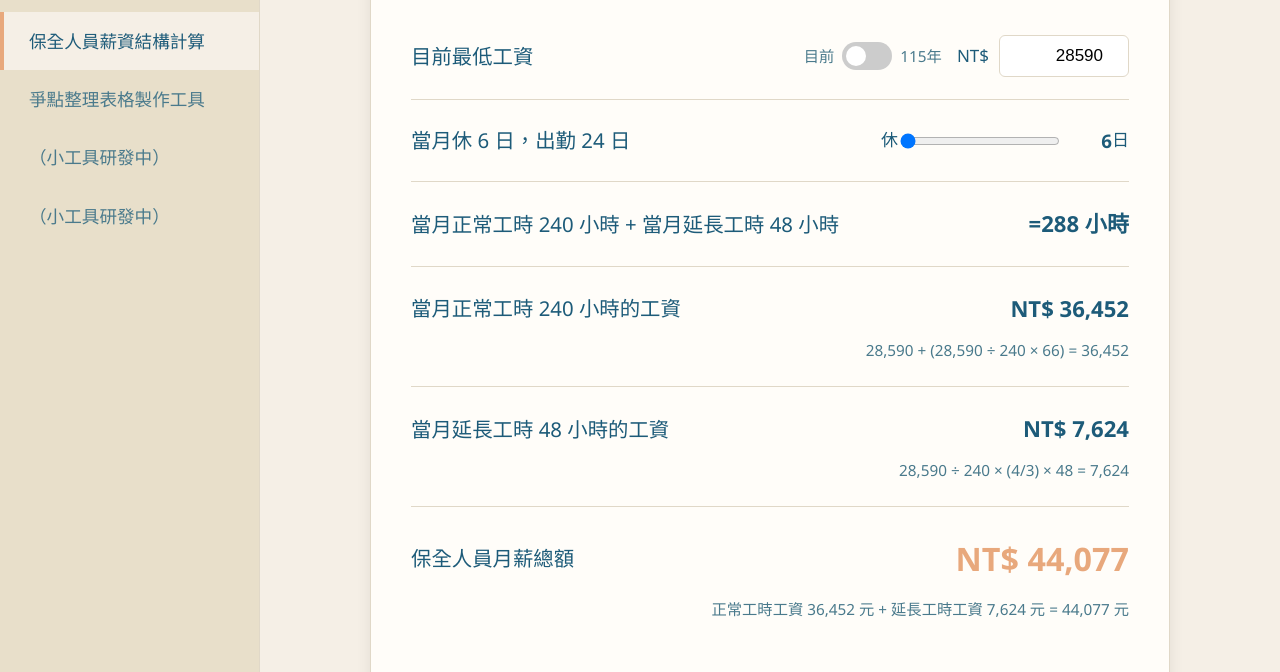
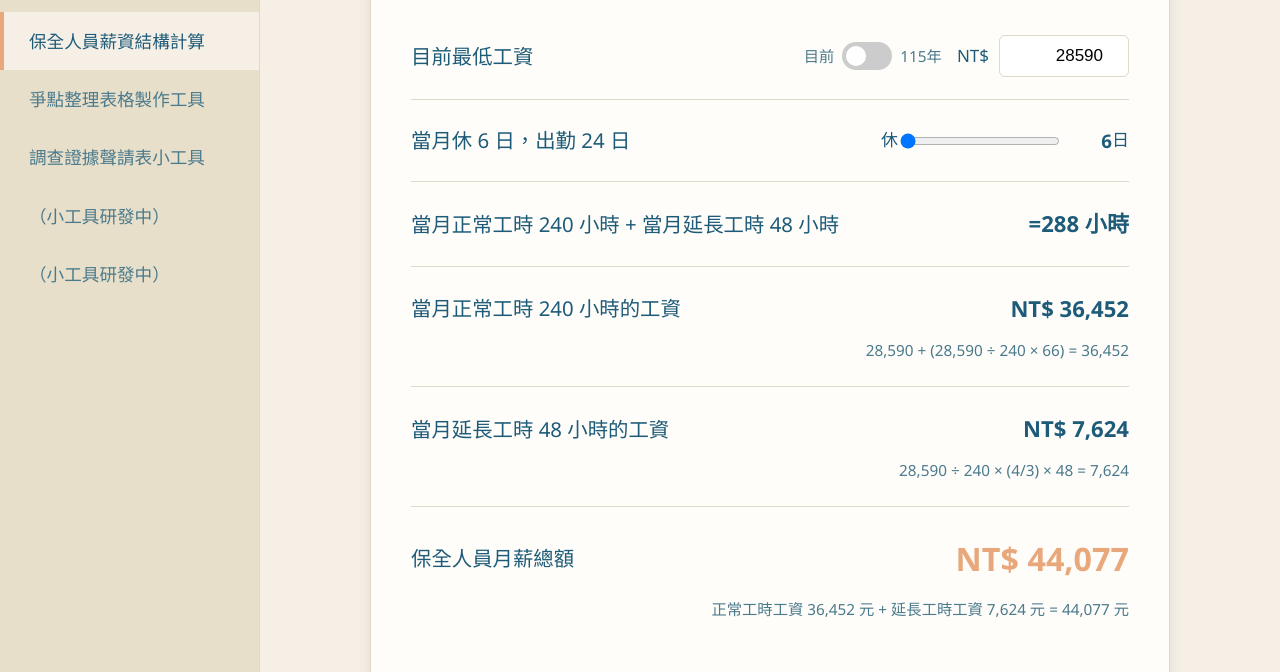
Before and after one commit to ysklushi/toolbox, a plain HTML site: page index.html in a window 1280 px wide. Shown: the part 128-800 px from the top of the page. Drawn offline with Linux system fonts and the light colour scheme.

Commit message:
Add files via upload

```diff
--- a/index.html
+++ b/index.html
@@ -24,10 +24,15 @@
                         保全人員薪資結構計算
                     </a>
                 </li>
-                <!-- 新增的工具連結 -->
                 <li>
                     <a href="./tools/tool-issue-table-generator.html" target="tool-frame">
                         爭點整理表格製作工具
+                    </a>
+                </li>
+                <!-- 新增的工具連結 -->
+                <li>
+                    <a href="./tools/tool-evidence-list-generator.html" target="tool-frame">
+                        調查證據聲請表小工具
                     </a>
                 </li>
                 <li>
```
